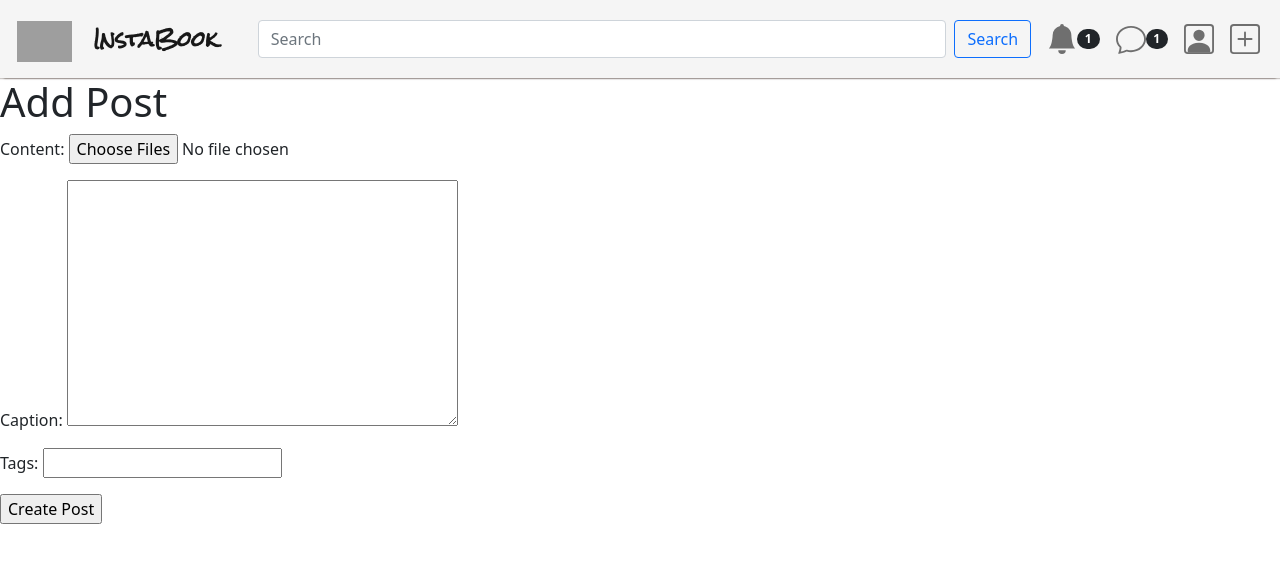
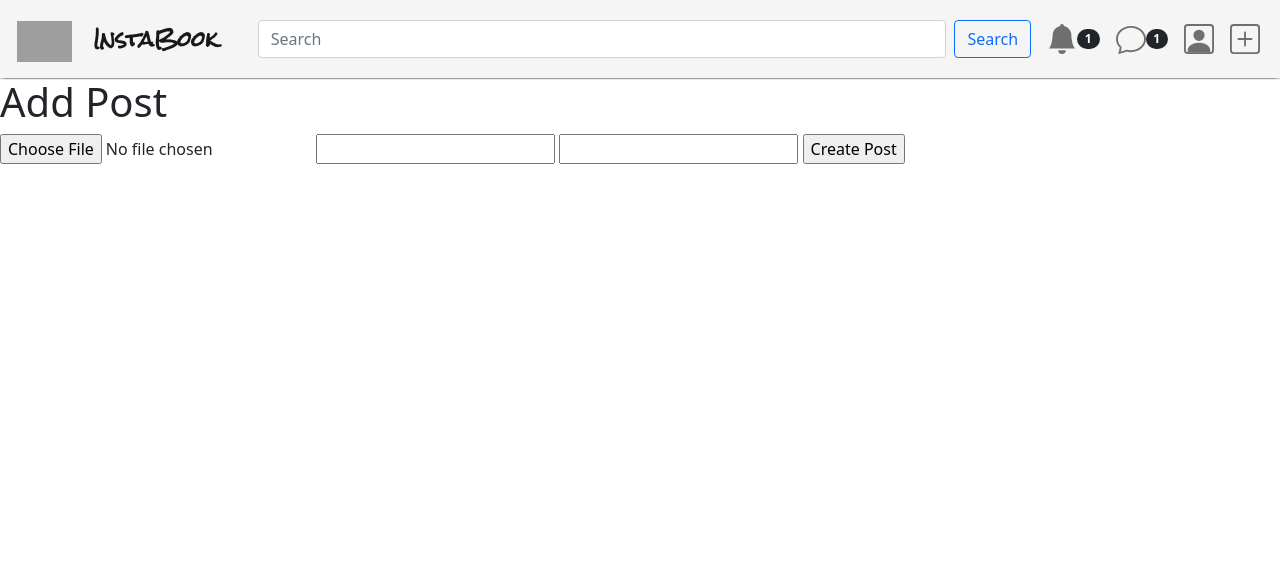
Before and after one commit to Bhavik-Ardeshna/InstaBook, a Django app: page /post/newpost/ in a window 1280 px wide. Shown: the top 563 px of the page. Run offline with Django 3.2, Linux system fonts and the light colour scheme; a user stored in the database is signed in; some web fonts are replaced; grey boxes are pictures that could not be loaded.

Commit message:
add ignore

```diff
--- a/social_clone_app/post/forms.py
+++ b/social_clone_app/post/forms.py
@@ -3,11 +3,12 @@ from post.models import Post
 
 from django.forms import ClearableFileInput
 
+
 class NewPostForm(forms.ModelForm):
-	content = forms.FileField(widget=forms.ClearableFileInput(attrs={'multiple': True}), required=True)
-	caption = forms.CharField(widget=forms.Textarea(attrs={'class': 'input is-medium'}), required=True)
-	tags = forms.CharField(widget=forms.TextInput(attrs={'class': 'input is-medium'}), required=True)
+    content = forms.FileField()
+    caption = forms.CharField()
+    tags = forms.CharField()
 
-	class Meta:
-		model = Post
-		fields = ('content', 'caption', 'tags')
+    class Meta:
+        model = Post
+        fields = ('content', 'caption', 'tags')
--- a/social_clone_app/post/urls.py
+++ b/social_clone_app/post/urls.py
@@ -5,7 +5,7 @@ app_name = 'post'
 
 
 urlpatterns = [
-    path('',views.Index,name='index'),
-    path('newpost/',views.NewPost,name='newpost'),
+    path('', views.Index, name='index'),
+    path('newpost/', views.NewPost, name='newpost'),
 
 ]
--- a/social_clone_app/post/views.py
+++ b/social_clone_app/post/views.py
@@ -32,30 +32,37 @@ def Index(request):
 
 @login_required
 def NewPost(request):
+    user = request.user
+    tags_objs = []
+    files_objs = []
 
-    user = request.user.id
-    tags_obj = []
     if request.method == 'POST':
-        form = NewPostForm(request.POST or None, request.FILES or None)
-        # check if form data is valid
+        form = NewPostForm(request.POST, request.FILES)
         if form.is_valid():
-            picture = request.cleaned_data.get('content')
-            caption = request.cleaned_data.get('caption')
-            tags_form = request.cleaned_data.get('tags')
-
+            files = request.FILES.getlist('content')
+            caption = form.cleaned_data.get('caption')
+            tags_form = form.cleaned_data.get('tags')
             tags_list = list(tags_form.split(','))
 
-            for tags in tags_list:
+            for tag in tags_list:
                 t, created = Tag.objects.get_or_create(title=tag)
-                tags_obj.append(t)
-            p, created = Post.objects.get_or_create(
-                content=picture, caption=caption, id=user)
-            p.tags.set(tags_obj)
+                tags_objs.append(t)
+
+            for file in files:
+                file_instance = PostFileContent(file=file, user=user)
+                file_instance.save()
+                files_objs.append(file_instance)
+
+            p, created = Post.objects.get_or_create(caption=caption, user=user)
+            p.tags.set(tags_objs)
+            p.content.set(files_objs)
             p.save()
-            return redirect('index')
+            return redirect('post:index')
     else:
         form = NewPostForm()
+
     context = {
         'form': form,
     }
+
     return render(request, 'newpost.html', context)
--- a/social_clone_app/social_clone_app/templates/newpost.html
+++ b/social_clone_app/social_clone_app/templates/newpost.html
@@ -4,9 +4,11 @@
 {% block content %}
 <h1>Add Post </h1>
 
-<form method="post">
+<form method="post" enctype="multipart/form-data" role="form">
     {% csrf_token %}
-    {{ form.as_p }}
+    {{ form.content }}
+    {{ form.caption }}
+    {{ form.tags }}
     <input type="submit" value="Create Post">
 </form>
 
```
Also changed, not shown: social_clone_app/db.sqlite3, social_clone_app/media/user_1/Screenshot_from_2021-02-09_18-27-01.png (added), social_clone_app/media/user_1/Screenshot_from_2021-02-09_18-27-01_Wi8YfKs.png (added), social_clone_app/media/user_1/Screenshot_from_2021-02-09_18-27-01_crj46AG.png (added), social_clone_app/media/user_1/Screenshot_from_2021-02-09_18-27-01_s5zF6ay.png (added), social_clone_app/media/user_1/Screenshot_from_2021-02-12_22-43-11.png (added), social_clone_app/media/user_1/Screenshot_from_2021-02-12_22-43-11_KawxfpT.png (added), 1 other file.
